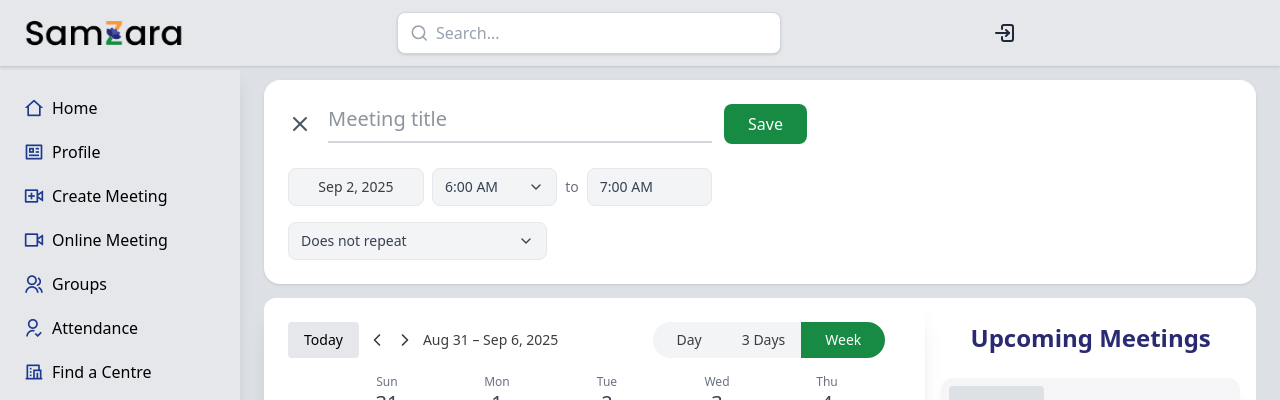
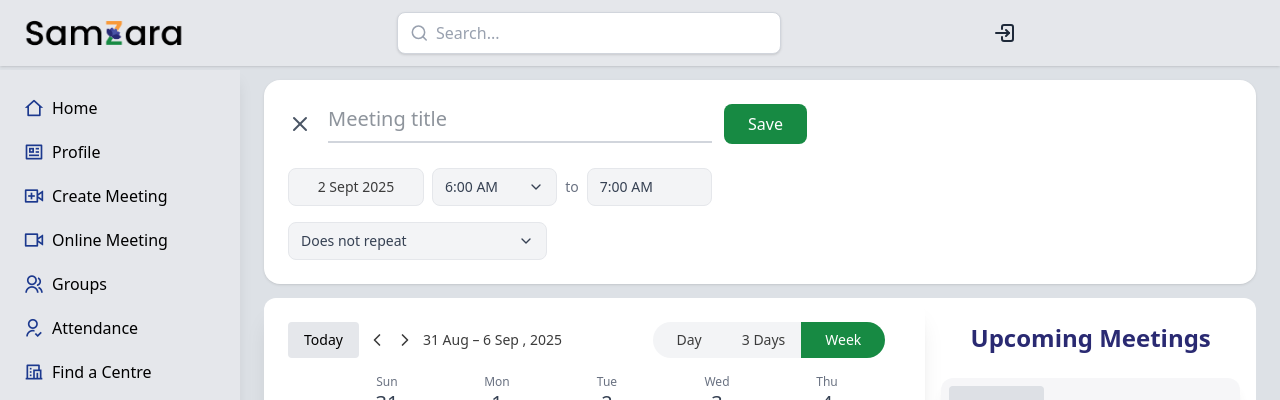
Before and after one commit to bkapil002/fremes, a React (Vite) app in the folder frame2/: page /join in a window 1280 px wide. Shown: the top 400 px of the page. Built offline with nearby package versions, Linux system fonts and the light colour scheme.

Commit message:
date-patren

```diff
--- a/frame2/src/Samzara/CreateMetting.jsx
+++ b/frame2/src/Samzara/CreateMetting.jsx
@@ -354,7 +354,7 @@ const CreateMeeting = () => {
         <div className="flex flex-col md:flex-row flex-wrap gap-3 sm:gap-2 mt-6 items-start md:items-center">
           <div className="relative w-full md:w-34" ref={datePickerRef}>
             <button onClick={() => setShowDatePicker((s) => !s)} className="w-full rounded-lg bg-gray-100 border text-[#3C3C3C] border-gray-200 px-3 py-2 md:text-sm text-xs transition-all outline-none">
-              {startDate.toLocaleDateString("en-US", { month: "short", day: "numeric", year: "numeric" })}
+             {startDate.toLocaleDateString("en-GB", { day: "numeric", month: "short", year: "numeric" })}
             </button>
 
             {showDatePicker && (
@@ -416,7 +416,7 @@ const CreateMeeting = () => {
                 <button onClick={goToday} className="px-3 py-1 md:px-4 md:py-2 md:text-sm text-xs cursor-pointer bg-gray-200 rounded-[4px] hover:text-white hover:bg-[#178a43]">Today</button>
                 <button onClick={goPrev} className="text-[#3C3C3C] cursor-pointer"><ChevronLeft size={20} /></button>
                 <button onClick={goNext} className="text-[#3C3C3C] cursor-pointer"><ChevronRight size={20} /></button>
-                <span className="font-medium md:text-sm text-xs text-[#3C3C3C]">{daysArr[0].format("MMM D")} – {daysArr[daysArr.length - 1].format("MMM D, YYYY")}</span>
+                <span className="font-medium md:text-sm text-xs text-[#3C3C3C]">{daysArr[0].format("D MMM ")} – {daysArr[daysArr.length - 1].format("D MMM , YYYY")}</span>
               </div>
 
               {/* View Switch */}
--- a/frame2/src/Samzara/Upcomming.jsx
+++ b/frame2/src/Samzara/Upcomming.jsx
@@ -95,9 +95,9 @@ const Upcomming = () => {
                 </h2>
                 <div className="text-[12px] md:text-xs flex text-gray-500 gap-2">
                   <p>
-                    {new Date(room.meetingDate).toLocaleDateString("en-US", {
+                    {new Date(room.meetingDate).toLocaleDateString("en-GB", {
+                      day: "numeric",
                       month: "short",
-                      day: "numeric",
                       year: "numeric",
                     })}
                   </p>
```
